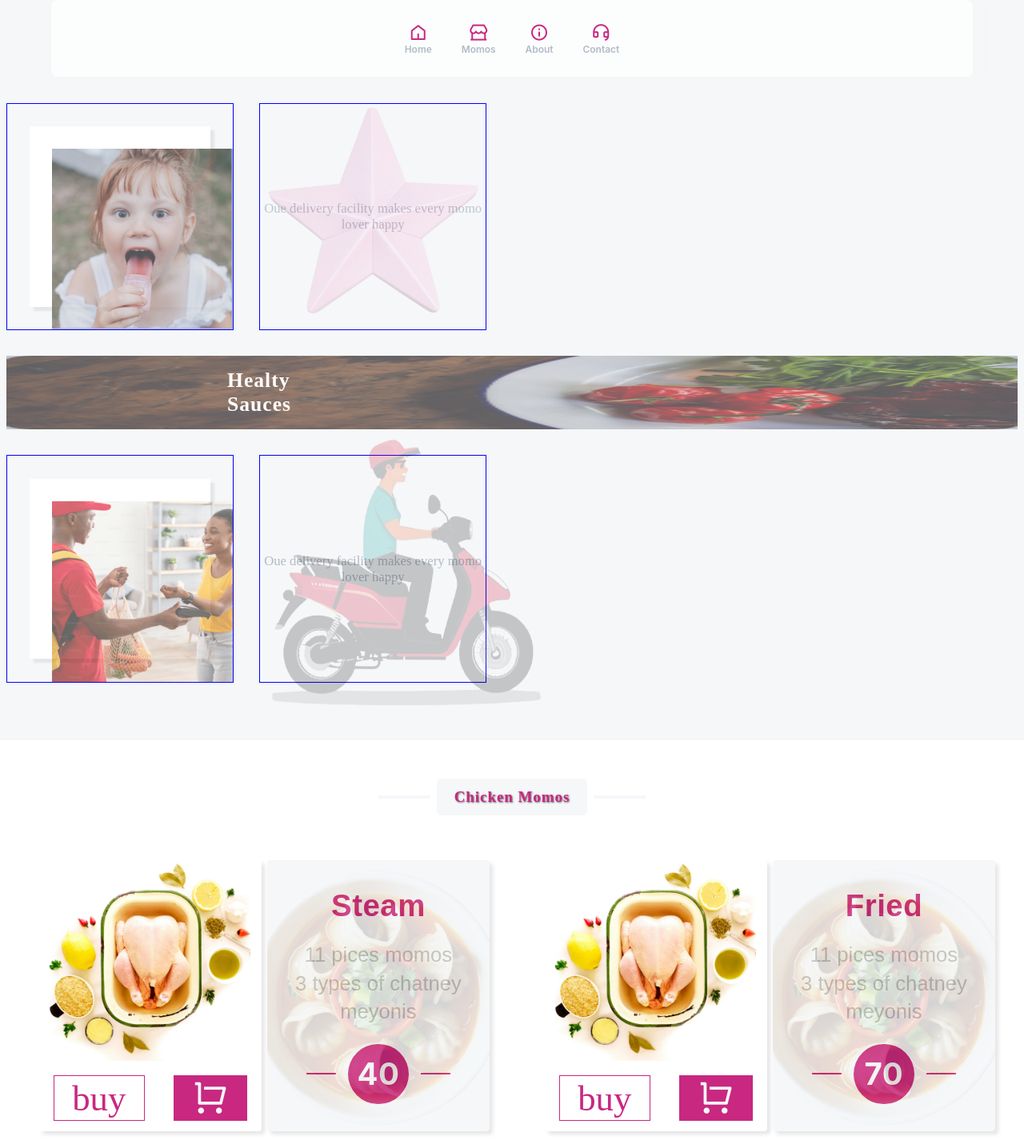
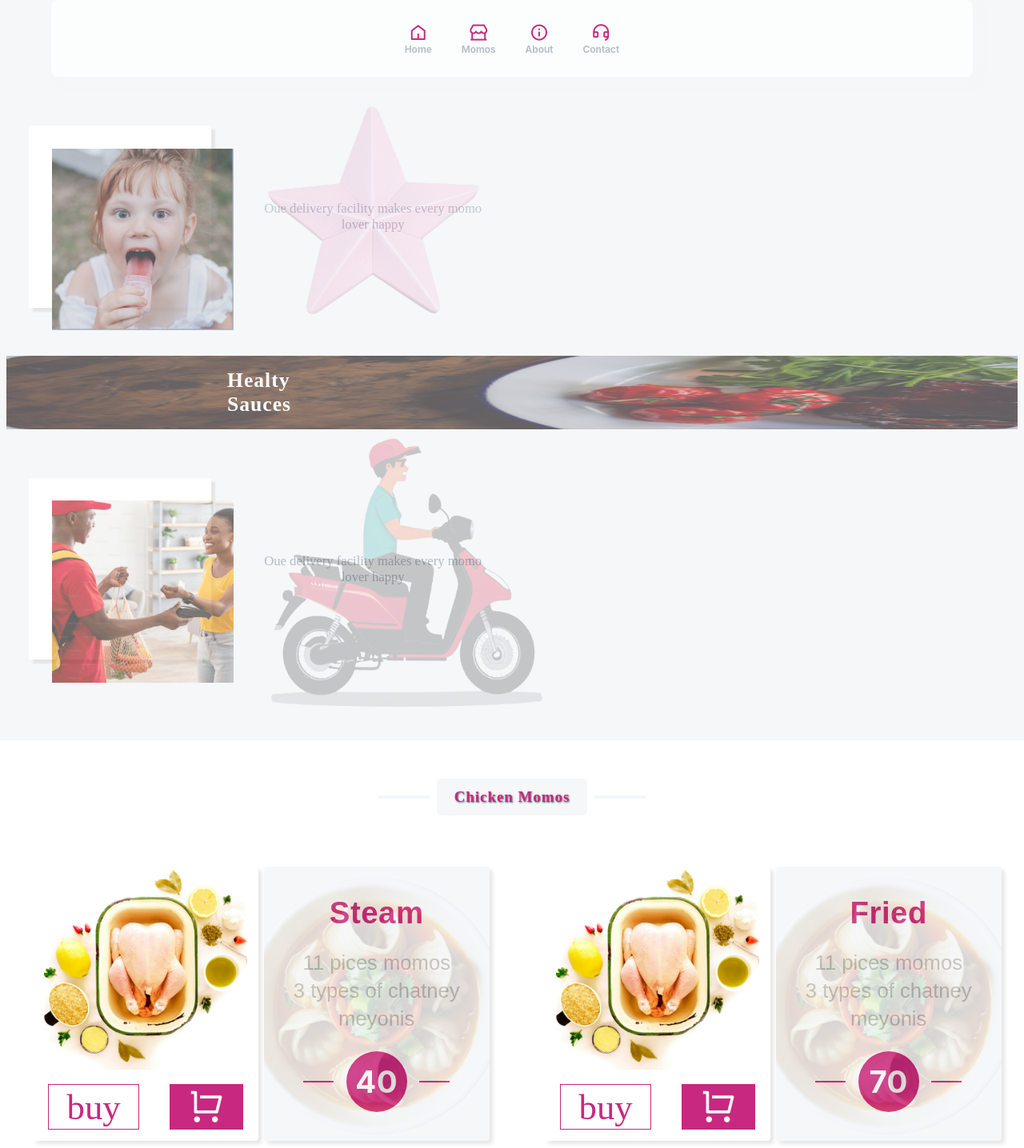
Before and after one commit to pratapbairagi/momostore, a React (Create React App) app in the folder momo_website/: page / in a window 1280 px wide. Shown: the part 680-2116 px from the top of the page at 80% size. Built offline with nearby package versions, Linux system fonts and the light colour scheme; a web font is replaced by a local one.

Commit message:
changed css px/rem to vw

```diff
--- a/momo_website/src/App.css
+++ b/momo_website/src/App.css
@@ -513,7 +513,6 @@ body {
   position: relative;
   width: 90%;
   aspect-ratio: 1/1;
-  border: 1px solid blue;
 }
 
 .special_container .grid .content .detail {
@@ -727,6 +726,7 @@ body {
 .momos_container .flex{
   flex-direction: row;
   overflow-x: auto;
+  padding: 0.5rem;
 }
 .momos_container .card2{
   width: 100%;
@@ -737,7 +737,7 @@ body {
   box-shadow: none;
 }
 .momos_container .card2 .card_section2{
-  gap: 1vw;
+  gap: 0.85vw;
   justify-content: center;
   position: relative;
 }
@@ -763,8 +763,8 @@ body {
   width: 9vw;
 }
 .momos_container .card2 .card_section2 .buttons_section button{
-  font-size: 4vw;
-  padding: 0.2rem 1rem;
+  font-size: 3vw;
+  padding: 0.15rem 1rem;
   border: 1px solid #C82880;
 }
 .momos_container .card2 .card_section2 .buttons_section button:nth-child(1){
```
